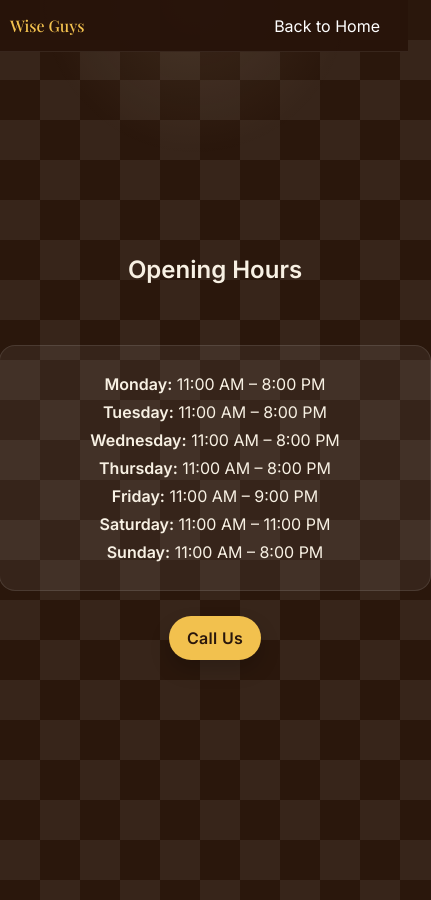
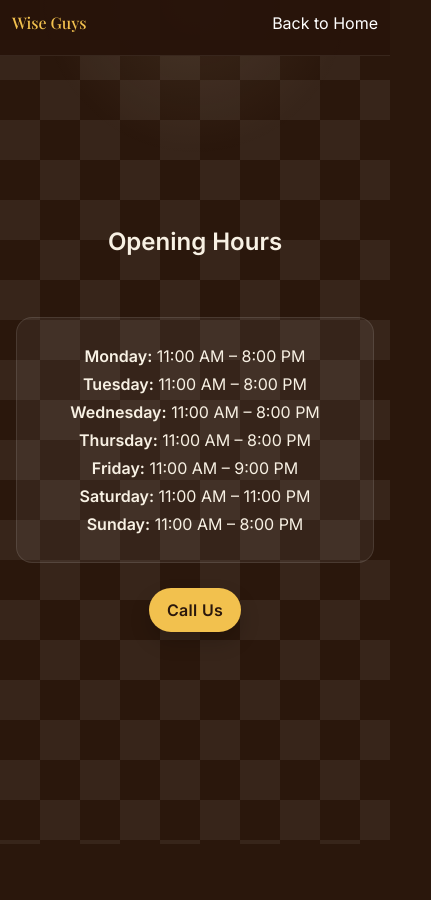
Before and after one commit to joshdabby98-del/pizza1, a plain HTML site: page hours.html in a window 390 px wide. Shown: the whole page, 431 px wide, since content can reach past the window. After the commit the page ends 844 px from the top, so only its background shows below. Drawn offline with nearby package versions, Linux system fonts and the light colour scheme.

Commit message:
Update styles.css

```diff
--- a/styles.css
+++ b/styles.css
@@ -1,3 +1,19 @@
+*, *::before, *::after {
+  box-sizing: border-box;
+}
+
+html {
+  overflow-x: hidden;
+}
+
+*, *::before, *::after {
+  box-sizing: border-box;
+}
+
+html {
+  overflow-x: hidden;
+}
+
 body{
   margin:0;
   font-family:Inter,sans-serif;
@@ -50,7 +66,8 @@ header{
 }
 
 .fb:last-child{
-  transform:translateX(-10px);
+  transform:none;
+  margin-left:10px;
 }
 
 .hero{
@@ -221,6 +238,75 @@ header{
   background:rgba(0,255,136,0.08);
 }
 
+@media (max-width: 640px) {
+  body {
+    min-width: 100vw;
+  }
+
+  header {
+    position: fixed;
+    top: 0;
+    width: 100%;
+    padding: 12px 12px;
+    display: flex;
+    flex-wrap: wrap;
+    justify-content: space-between;
+    gap: 10px;
+  }
+
+  .logo,
+  .header-center,
+  .fb {
+    justify-self: auto;
+    margin: 0;
+  }
+
+  .header-center {
+    order: 3;
+    width: 100%;
+    text-align: center;
+  }
+
+  #menu,
+  .about,
+  .page,
+  .hours-card {
+    padding-left: 16px;
+    padding-right: 16px;
+  }
+
+  #menu {
+    max-width: 100vw;
+    padding-top: 100px;
+  }
+
+  .hero,
+  .about,
+  .page {
+    max-width: 100vw;
+    padding: 20px 16px;
+  }
+
+  .tabs {
+    display: flex;
+    flex-wrap: wrap;
+    justify-content: center;
+  }
+
+  .tabs button {
+    flex: 1 1 auto;
+    min-width: 120px;
+  }
+
+  #menuGrid {
+    gap: 10px;
+  }
+
+  .card {
+    min-width: calc(100vw - 48px);
+  }
+}
+
 .closed{
   color:#ff4d4d;
   border:1px solid rgba(255,77,77,0.4);
```
